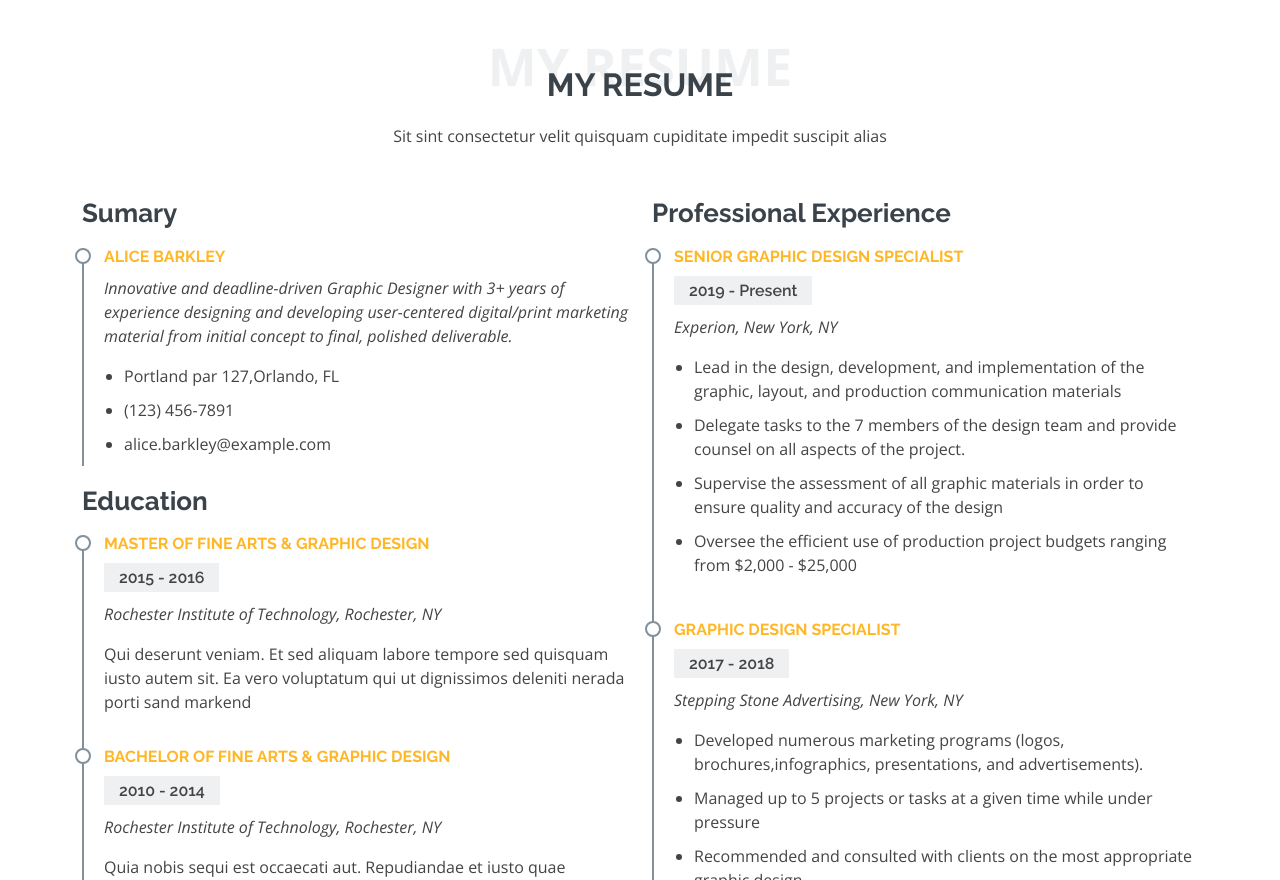
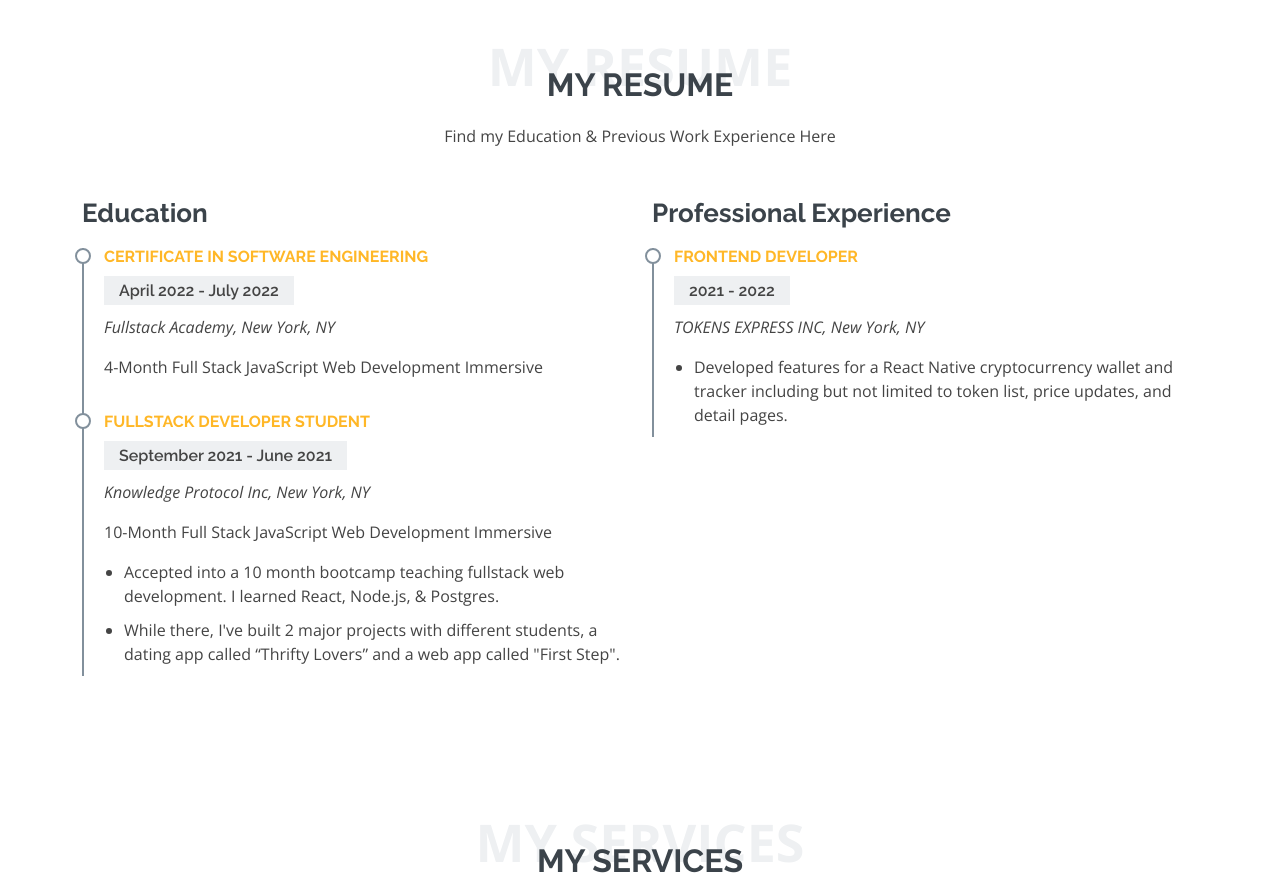
Before and after one commit to sheriffahmed/sheriffahmed.github.io, a website: page index.html in a window 1280 px wide. Shown: the part 1920-2800 px from the top of the page. Drawn offline with nearby package versions, Linux system fonts and the light colour scheme.

Commit message:
modified About me; Added Education & Work Experience in Resume Section

```diff
--- a/index.html
+++ b/index.html
@@ -124,7 +124,7 @@
                 <div class="col-lg-6">
                   <ul>
                     <li><i class="bi bi-chevron-right"></i> <strong>Name:</strong> <span>Sheriff Ahmed</span></li>
-                    <li><i class="bi bi-chevron-right"></i> <strong>Github:</strong> <span>https://www.github.com/sheriffahmed
+                    <li><i class="bi bi-chevron-right"></i> <strong>Github:</strong> <span><a href="https://www.github.com/sheriffahmed"> Click Here to View Github </a>
                     </span></li>
                     <li><i class="bi bi-chevron-right"></i> <strong>Phone:</strong> <span>+352 544 9819</span></li>
                     <li><i class="bi bi-chevron-right"></i> <strong>City:</strong> <span>New York, USA</span></li>
@@ -132,7 +132,7 @@
                 </div>
                 <div class="col-lg-6">
                   <ul>
-                    <li><i class="bi bi-chevron-right"></i> <strong>LinkedIn:</strong> <span>29</span></li>
+                    <li><i class="bi bi-chevron-right"></i> <strong>LinkedIn:</strong> <span><a href="https://www.linkedin.com/in/sheriff-a-31641796/"> Click Here to View LinkedIn </a></span></li>
                     <li><i class="bi bi-chevron-right"></i> <strong>Certification:</strong> <span>Fullstack Academy Grad</span></li>
                     <li><i class="bi bi-chevron-right"></i> <strong>Email:</strong> <span>sheriff.v.ahmed@gmail.com</span></li>
                     <li><i class="bi bi-chevron-right"></i> <strong>Freelance:</strong> <span>Available</span></li>
@@ -332,54 +332,78 @@
         <div class="section-title">
           <span>My Resume</span>
           <h2>My Resume</h2>
-          <p>Sit sint consectetur velit quisquam cupiditate impedit suscipit alias</p>
+          <p>Find my Education & Previous Work Experience Here</p>
         </div>
 
         <div class="row">
           <div class="col-lg-6">
-            <h3 class="resume-title">Sumary</h3>
-            <div class="resume-item pb-0">
-              <h4>Alice Barkley</h4>
-              <p><em>Innovative and deadline-driven Graphic Designer with 3+ years of experience designing and developing user-centered digital/print marketing material from initial concept to final, polished deliverable.</em></p>
+            <h3 class="resume-title">Education</h3>
+            <div class="resume-item ">
+              <h4>Certificate in Software Engineering</h4>
+              <h5>April 2022 - July 2022</h5>
+              <p><em>Fullstack Academy, New York, NY</em></p>
               <p>
-              <ul>
-                <li>Portland par 127,Orlando, FL</li>
-                <li>(123) 456-7891</li>
-                <li>alice.barkley@example.com</li>
-              </ul>
+                <p>4-Month Full Stack JavaScript Web Development Immersive
+                </p>
+              <!-- <ul>
+                <li>(352) 544-9819</li>
+                <li>sheriff.v.ahmed@gmail.com</li>
+              </ul> -->
               </p>
             </div>
+            <div class="resume-item">
+              <h4>Fullstack Developer Student</h4>
+              <h5>September 2021 - June 2021</h5>
+              <p><em>Knowledge Protocol Inc, New York, NY</em></p>
+              <p>10-Month Full Stack JavaScript Web Development Immersive
+              </p>
+              <ul>
+                <li>Accepted into a 10 month bootcamp teaching fullstack web development. I learned React, Node.js, & Postgres.
+                  </li>
+                <li> While there, I've built 2 major projects with different students, a dating app called “Thrifty Lovers” and a web
+                  app called "First Step". </li>
+              </ul>
+            </div>
 
-            <h3 class="resume-title">Education</h3>
-            <div class="resume-item">
-              <h4>Master of Fine Arts &amp; Graphic Design</h4>
-              <h5>2015 - 2016</h5>
-              <p><em>Rochester Institute of Technology, Rochester, NY</em></p>
-              <p>Qui deserunt veniam. Et sed aliquam labore tempore sed quisquam iusto autem sit. Ea vero voluptatum qui ut dignissimos deleniti nerada porti sand markend</p>
-            </div>
-            <div class="resume-item">
-              <h4>Bachelor of Fine Arts &amp; Graphic Design</h4>
-              <h5>2010 - 2014</h5>
-              <p><em>Rochester Institute of Technology, Rochester, NY</em></p>
-              <p>Quia nobis sequi est occaecati aut. Repudiandae et iusto quae reiciendis et quis Eius vel ratione eius unde vitae rerum voluptates asperiores voluptatem Earum molestiae consequatur neque etlon sader mart dila</p>
-            </div>
+            <!-- <h3 class="resume-title">Education</h3> -->
+            <!-- <div class="resume-item"> -->
+              <!-- <h4>Certificate in Software Engineering</h4> -->
+              <!-- <h5>April 2022 - July 2022</h5> -->
+              <!-- <p><em>Fullstack Academy, New York, NY</em></p> -->
+              <!-- <p>4-Month Full Stack JavaScript Web Development Immersive
+              </p> -->
+            <!-- </div> -->
+            <!-- <div class="resume-item">
+              <h4>Fullstack Developer Student</h4>
+              <h5>September 2021 - June 2021</h5>
+              <p><em>Knowledge Protocol Inc, New York, NY</em></p>
+              <p>10-Month Full Stack JavaScript Web Development Immersive
+              </p>
+              <ul>
+                <li>Accepted into a 10 month bootcamp teaching fullstack web development. I learned React, Node.js, & Postgres.
+                  </li>
+                <li> While there, I've built 2 major projects with different students, a dating app called “Thrifty Lovers” and a web
+                  app called "First Step". </li>
+              </ul>
+            </div> -->
           </div>
           <div class="col-lg-6">
             <h3 class="resume-title">Professional Experience</h3>
             <div class="resume-item">
-              <h4>Senior graphic design specialist</h4>
-              <h5>2019 - Present</h5>
-              <p><em>Experion, New York, NY </em></p>
+              <h4>Frontend Developer</h4>
+              <h5>2021 - 2022</h5>
+              <p><em>TOKENS EXPRESS INC, New York, NY </em></p>
               <p>
               <ul>
-                <li>Lead in the design, development, and implementation of the graphic, layout, and production communication materials</li>
-                <li>Delegate tasks to the 7 members of the design team and provide counsel on all aspects of the project. </li>
-                <li>Supervise the assessment of all graphic materials in order to ensure quality and accuracy of the design</li>
-                <li>Oversee the efficient use of production project budgets ranging from $2,000 - $25,000</li>
+                <li>Developed features for a React Native cryptocurrency wallet and tracker including but not limited to token list,
+                  price updates, and detail pages.</li>
+                <!-- <li>Delegate tasks to the 7 members of the design team and provide counsel on all aspects of the project. </li> -->
+                <!-- <li>Supervise the assessment of all graphic materials in order to ensure quality and accuracy of the design</li> -->
+                <!-- <li>Oversee the efficient use of production project budgets ranging from $2,000 - $25,000</li> -->
               </ul>
               </p>
             </div>
-            <div class="resume-item">
+            <!-- <div class="resume-item">
               <h4>Graphic design specialist</h4>
               <h5>2017 - 2018</h5>
               <p><em>Stepping Stone Advertising, New York, NY</em></p>
@@ -391,7 +415,7 @@
                 <li>Created 4+ design presentations and proposals a month for clients and account managers</li>
               </ul>
               </p>
-            </div>
+            </div> -->
           </div>
         </div>
 
```
